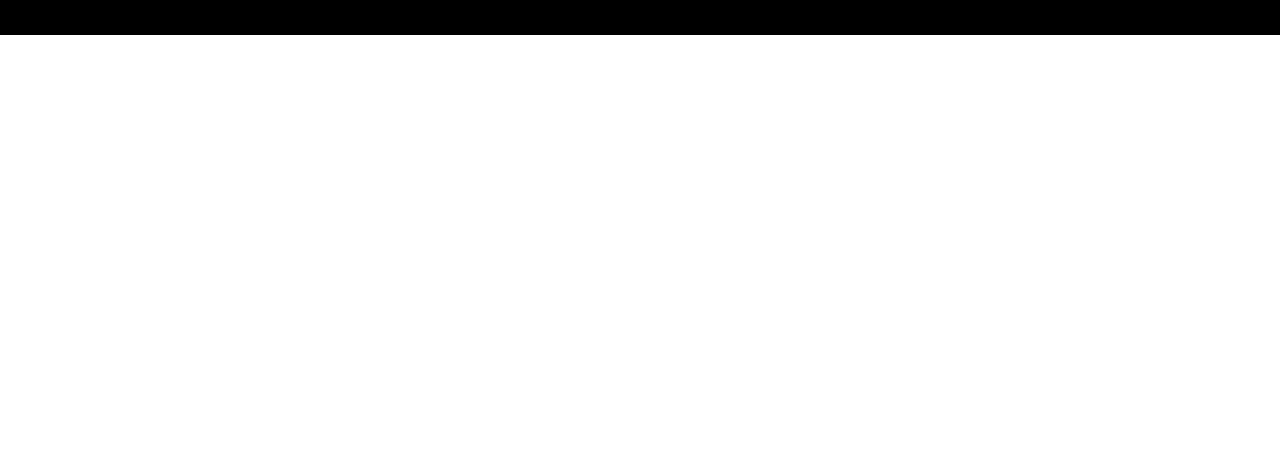
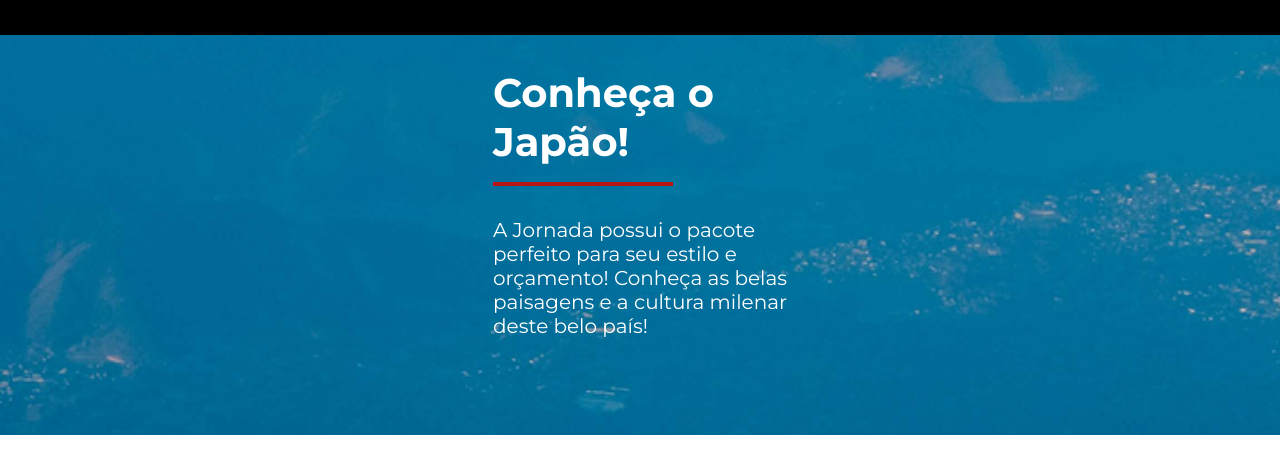
Before and after one commit to lucasfreire-dev/jornada-viagens, a plain HTML site: page pacotes.html in a window 1280 px wide. Shown: the part 105-578 px from the top of the page. Drawn offline with Linux system fonts and the light colour scheme.

Commit message:
Adiciona o hero

```diff
--- /dev/null
+++ b/css/pacotes.css
@@ -0,0 +1,33 @@
+.hero-pacotes {
+  width: 100%;
+  height: 400px;
+  background-image: url(../img/bg-fuji-mobile.jpg);
+  background-size: cover;
+  color: var(--text-secondary-color);
+}
+
+.text-img{
+    width: 294px;
+    display: flex;
+    flex-direction: column;
+    justify-content: center;
+    margin: auto;
+}
+
+.barra{
+    background-color: var(--secondary-color);
+    width: 180px;
+    height: 4px;
+    margin: 16px 0 32px;
+}
+
+.hero-pacotes h2{
+    font-size: 40px;
+    width: 294px;
+    margin-bottom: 0
+}
+
+.hero-pacotes p{
+    font-size: 20px;
+    width: 294px;
+}
--- a/css/style.css
+++ b/css/style.css
@@ -7,3 +7,4 @@
 @import url(./payments.css);
 @import url(./testimonials.css);
 @import url(./footer.css);
+@import url(./pacotes.css);
--- a/pacotes.html
+++ b/pacotes.html
@@ -7,7 +7,7 @@
     <title>Pacotes de Viagens</title>
 </head>
 <body>
-    <header>
+    <header class="pacotes">
       <a href="index.html" class="logo" title="Voltar para a tela inicial">
         <img
           class="img-mobile"
@@ -47,5 +47,11 @@
         </nav>
       </div>
     </header>
+    <section class="hero-pacotes">
+      <article class="text-img">
+        <h2>Conheça o Japão!</h2>
+      <div class="barra"></div>
+      <p>A Jornada possui o pacote perfeito para seu estilo e orçamento! Conheça as belas paisagens e a  cultura milenar deste belo país!</p>
+      </article>
 </body>
 </html>
```
Also changed, not shown: img/bg-fuji-mobile.jpg (added).
